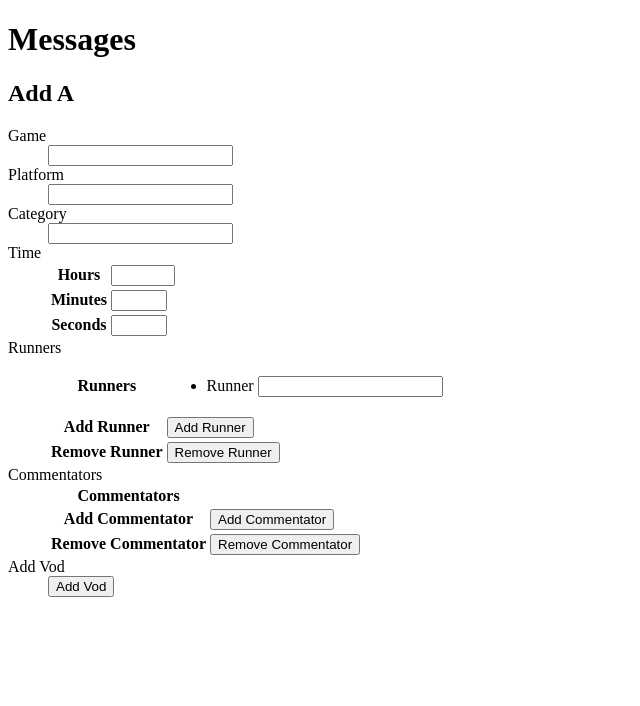
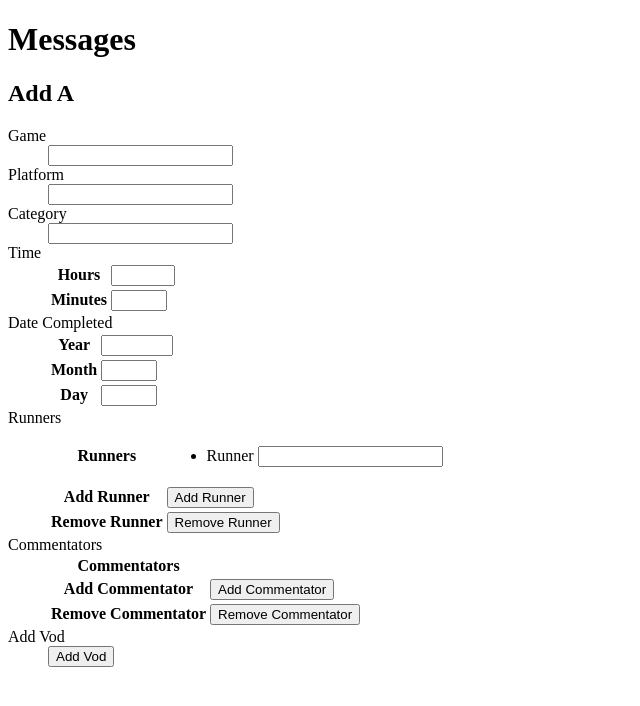
Before and after one commit to MoyTW/bestvods, a Flask app: template bestvods/templates/vod_add.html in a window 1280 px wide. Shown: the top 706 px of the page, without its empty margins (0-640 px from the left). Run offline with Flask 2, Linux system fonts and the light colour scheme; the template is opened without the code that fills it: values that come from a table or form of the project are taken from there, others are empty; some libraries are stand-ins or nearby versions.

Commit message:
Add DateForm to vods/add
The date is the completion date of the run

```diff
--- a/bestvods/templates/vod_add.html
+++ b/bestvods/templates/vod_add.html
@@ -8,6 +8,7 @@
           {{ render_field(form.platform) }}
           {{ render_field(form.category) }}
           {{ render_field(form.time) }}
+          {{ render_field(form.date_completed) }}
           {{ render_field(form.runners) }}
           {{ render_field(form.commentators) }}
           {{ render_field(form.add_vod) }}
--- a/bestvods/views/vods.py
+++ b/bestvods/views/vods.py
@@ -1,5 +1,6 @@
 import bestvods.queries as queries
 import bestvods.validators
+import datetime
 import flask
 import wtforms
 import wtforms.validators as validators
@@ -32,10 +33,37 @@ def root():
     return flask.render_template('_list.html', list_header='VoDs', items=strings)
 
 
+class DateForm(wtforms.Form):
+    year = wtforms.IntegerField('Year', [validators.DataRequired(),
+                                         validators.number_range(min=1962, max=datetime.date.today().year)])
+    month = wtforms.IntegerField('Month', [validators.DataRequired(), validators.number_range(min=1, max=12)])
+    day = wtforms.IntegerField('Day', [validators.DataRequired(), validators.number_range(min=1, max=31)])
+
+    def validate(self):
+        if not super().validate():
+            return False
+
+        try:
+            datetime.date(year=self.year.data, month=self.month.data, day=self.day.data)
+            return True
+        except ValueError:
+            self.day.errors.append('Day ' + str(self.day.data) + ' is not a valid day for ' + str(self.month.data) +
+                                   '!')
+            return False
+
+    @property
+    def date(self) -> datetime.date:
+        return datetime.date(year=self.year.data, month=self.month.data, day=self.day.data)
+
+
 class HHMMSSForm(wtforms.Form):
     hours = wtforms.IntegerField('Hours', [validators.DataRequired(), validators.number_range(min=0, max=24 * 7)])
     minutes = wtforms.IntegerField('Minutes', [validators.DataRequired(), validators.number_range(min=0, max=60)])
     seconds = wtforms.IntegerField('Seconds', [validators.DataRequired(), validators.number_range(min=0, max=60)])
+
+    @property
+    def seconds(self):
+        return self.hours * 60 * 60 + self.minutes * 60 + self.seconds
 
 
 class RunnersForm(wtforms.Form):
@@ -78,6 +106,7 @@ class AddVoDForm(wtforms.Form):
                                                                        "I don't know this category!")],
                                    id='category_autocomplete')
     time = wtforms.FormField(HHMMSSForm)
+    date_completed = wtforms.FormField(DateForm)
     runners = wtforms.FormField(RunnersForm)
     commentators = wtforms.FormField(CommentatorsForm)
     add_vod = wtforms.SubmitField()
```
